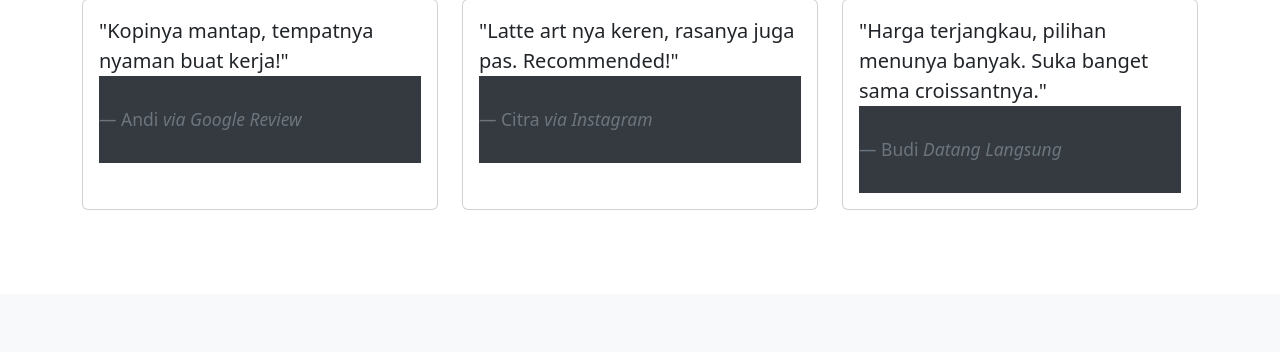
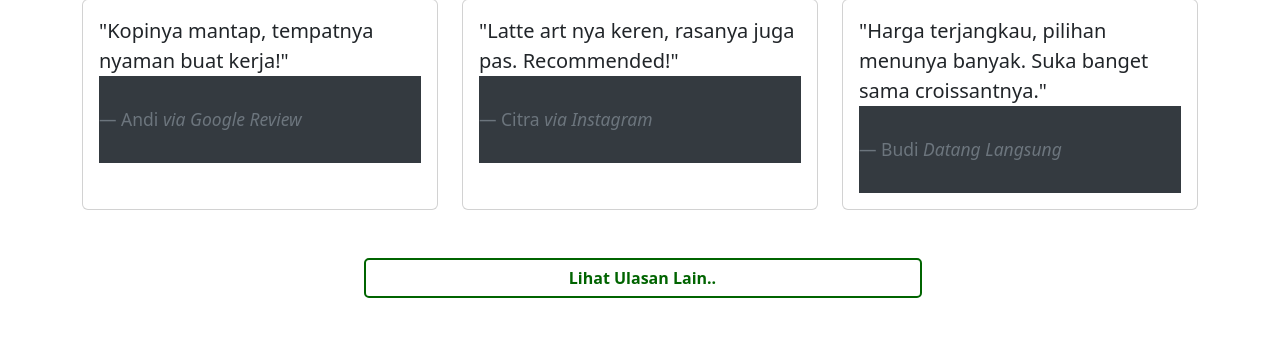
Before and after one commit to farrelzkrs/Pemwebsenku, a PHP site: page / in a window 1280 px wide. Shown: the part 1376-1728 px from the top of the page. Run offline with PHP 8.4, Linux system fonts and the light colour scheme.

Commit message:
Update index.php

```diff
--- a/index.php
+++ b/index.php
@@ -246,6 +246,9 @@
                     </div>
                 </div>
             </div>
+            <div class="text-center mt-4">
+                <a href="#" class="btn btn-outline-success w-50">Lihat Ulasan Lain..</a>
+            </div>
         </div>
     </section>
 
```
